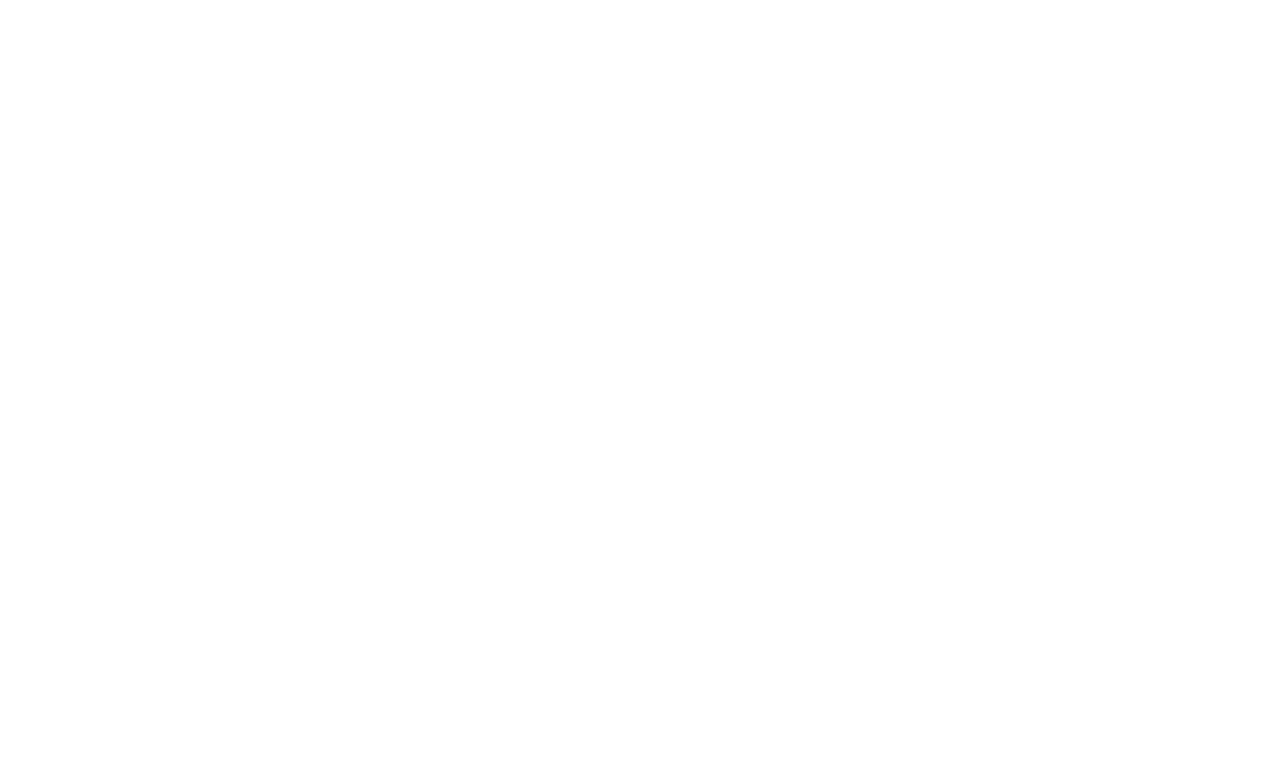
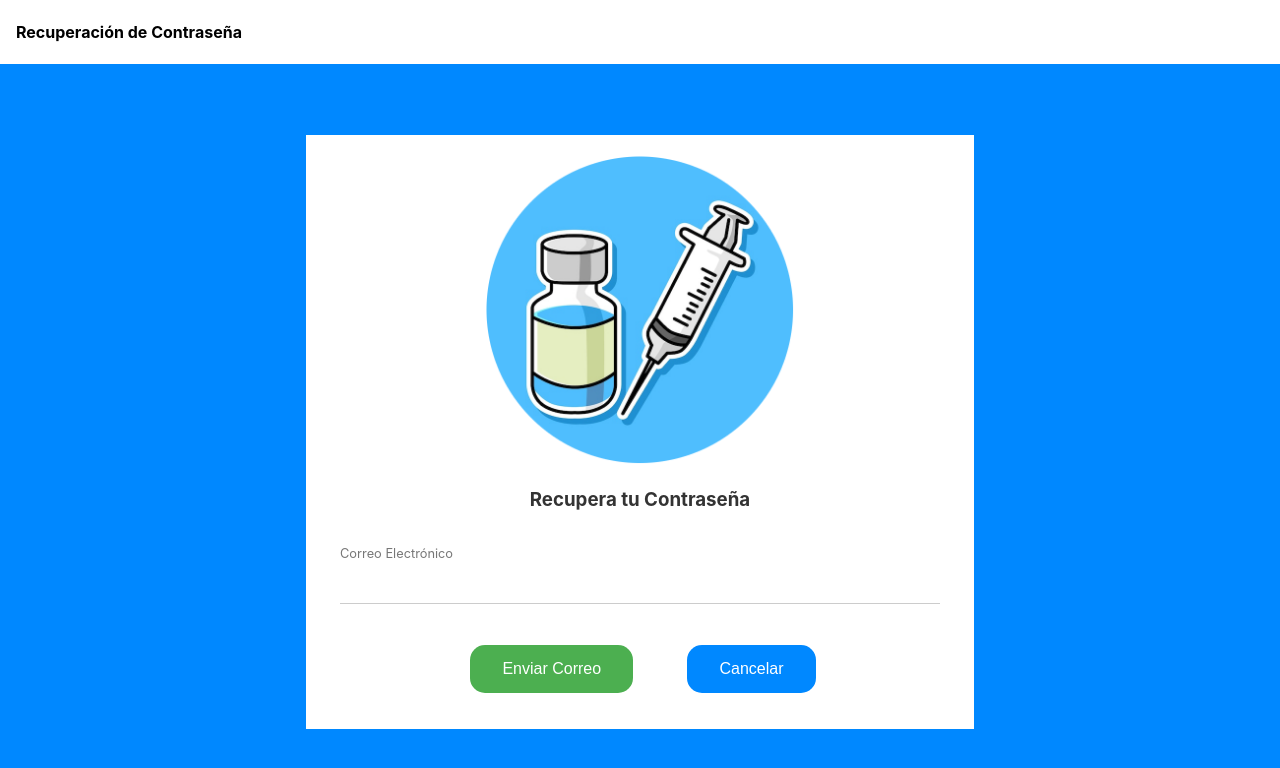
Before and after one commit to JahnCa1501/vaccinationfe, a React (Create React App) app: page /password in a window 1280 px wide. Before the commit this address had no page. Shown: the top 768 px of the page. Built offline with nearby package versions, Linux system fonts and the light colour scheme.

Commit message:
recuperación contraseña

```diff
--- a/src/Routes.js
+++ b/src/Routes.js
@@ -5,6 +5,7 @@
 import Summary from './Views/Summary';
 import Menu from './Views/Menu';
 import Appointment from './Views/Appointment';
+import Password from './Views/Password';
 
 const Routes = () => {
   return (
@@ -16,6 +17,7 @@
         <Route path="/home" element={<PrivateRoute><Summary /></PrivateRoute>} />
         <Route path='/menu' element={<Menu />}/>
         <Route path='/citas' element={<Appointment />}/>
+        <Route path='/password' element={<Password />}/>
       </Switch>
     </Router>
   );
--- /dev/null
+++ b/src/Services/api/passwordapi.js
@@ -0,0 +1,12 @@
+import { axiosPublic } from './axios';
+
+const getPassword = (email) => {
+  return axiosPublic.post(
+    '/password',
+    {
+      email,
+    }
+  )
+};
+
+export default getPassword;
--- a/src/Views/Login/LoginUx.js
+++ b/src/Views/Login/LoginUx.js
@@ -3,6 +3,7 @@
 import Buttons from '../../Components/Buttons';
 import ErrorField from "../../Components/ErrorField";
 import Logo from '../../Components/Images/Vacuna.png';
+import Button from '@mui/material/Button';
 
 const LoginInUx = ({
   emailValue = "",
@@ -10,7 +11,8 @@
   error = "",
   onChangeHandler = () => { },
   onSignInClick = () => { },
-  onLoginClick = () => { }
+  onLoginClick = () => { },
+  password = () => {}
 }) => {
   return (
     <Page
@@ -18,7 +20,7 @@
       useAbsoluteCenter={true}
       pageTitle="App de Vacunación"
     >
-      <img src={Logo}/>
+      <img src={Logo} alt=""/>
       <form style={{ minWidth: "380px", maxWidth: "640px" }}>
         <h1 style={{textAlign: "center"}}>Iniciar sesión</h1>
         <Field
@@ -39,6 +41,9 @@
           <button className="button button1" onClick={onLoginClick}>Iniciar Sesión</button>
           <button className="button button2" onClick={onSignInClick}>¿No tienes cuenta? Crea una</button>
         </Buttons>
+        <div style={{textAlign: "center"}}>
+        <Button onClick={password}>¿Olvidaste tu Contraseña?</Button>
+        </div>
         {error && <ErrorField>{error}</ErrorField>}
       </form>
     </Page>
--- a/src/Views/Login/index.js
+++ b/src/Views/Login/index.js
@@ -36,6 +36,9 @@
       console.log(ex);
     }
   }
+  const password = () => {
+    Navigator('/password');
+  }
 
   return (
     <LoginUx
@@ -44,6 +47,7 @@
       onSignInClick={onSignInClick}
       onLoginClick={onLoginClick}
       onChangeHandler={onChangeHandler}
+      password={password}
       isLoading={isLoading}
       error={error}
     />
--- /dev/null
+++ b/src/Views/Password/PasswordUx.js
@@ -0,0 +1,39 @@
+import Page from "../../Components/Page";
+import { Field } from '../../Components/InputField';
+import Buttons from "../../Components/Buttons";
+import Logo from '../../Components/Images/Vacuna.png';
+
+const PasswordUx = ({
+  emailValue = "",
+  onChangeHandler = () => { },
+  onPasswordClick = () => { },
+  onLoginClick = () => { }
+}) => {
+  return (
+    <Page
+      showNavBar={true}
+      useAbsoluteCenter={true}
+      pageTitle="Recuperación de Contraseña"
+    >
+      <img src={Logo} alt="" />
+      <form style={{ minWidth: "380px", maxWidth: "640px" }}>
+        <h1 style={{ textAlign: "center" }}>Recupera tu Contraseña</h1>
+        <Field
+          name="email"
+          labelText="Correo Electrónico"
+          type="email"
+          value={emailValue}
+          onChange={onChangeHandler}
+        />
+        <div style={{ paddingLeft: "80px" }}>
+          <Buttons>
+            <button class="button button1" onClick={onPasswordClick}>Enviar Correo</button>
+            <button class="button button2" onClick={onLoginClick}>Cancelar</button>
+          </Buttons>
+        </div>
+      </form>
+    </Page>
+  );
+}
+
+export default PasswordUx;
--- /dev/null
+++ b/src/Views/Password/index.js
@@ -0,0 +1,47 @@
+import PasswordUx from "./PasswordUx";
+import { useState } from 'react';
+import { useNavigate } from 'react-router-dom';
+import getPassword from "../../Services/api/passwordapi";
+
+const Password = () => {
+  const Navigator = useNavigate();
+  const [formValues, setFormValues] = useState({
+    email: ''});
+
+  const onChangeHandler = (event) => {
+    let { name, value } = event.target;
+    let newFormValues = {
+      ...formValues,
+      [name]: value
+    }
+    setFormValues(newFormValues);
+  }
+
+  const onPasswordClick = async (e) => {
+    e.preventDefault();
+    e.stopPropagation();
+    try {
+      const data = await getPassword(
+        formValues.email
+      );
+      Navigator('/login');
+      console.log(data);
+    } catch (ex) {
+      console.log(ex);
+    }
+  }
+  const onLoginClick = (e) => {
+    e.preventDefault();
+    e.stopPropagation();
+    Navigator("/login");
+  }
+  return (
+    <PasswordUx
+      emailValue={formValues.email}
+      onSignInClick={onPasswordClick}
+      onLoginClick={onLoginClick}
+      onChangeHandler={onChangeHandler}
+    />
+  );
+}
+export default Password;
```
